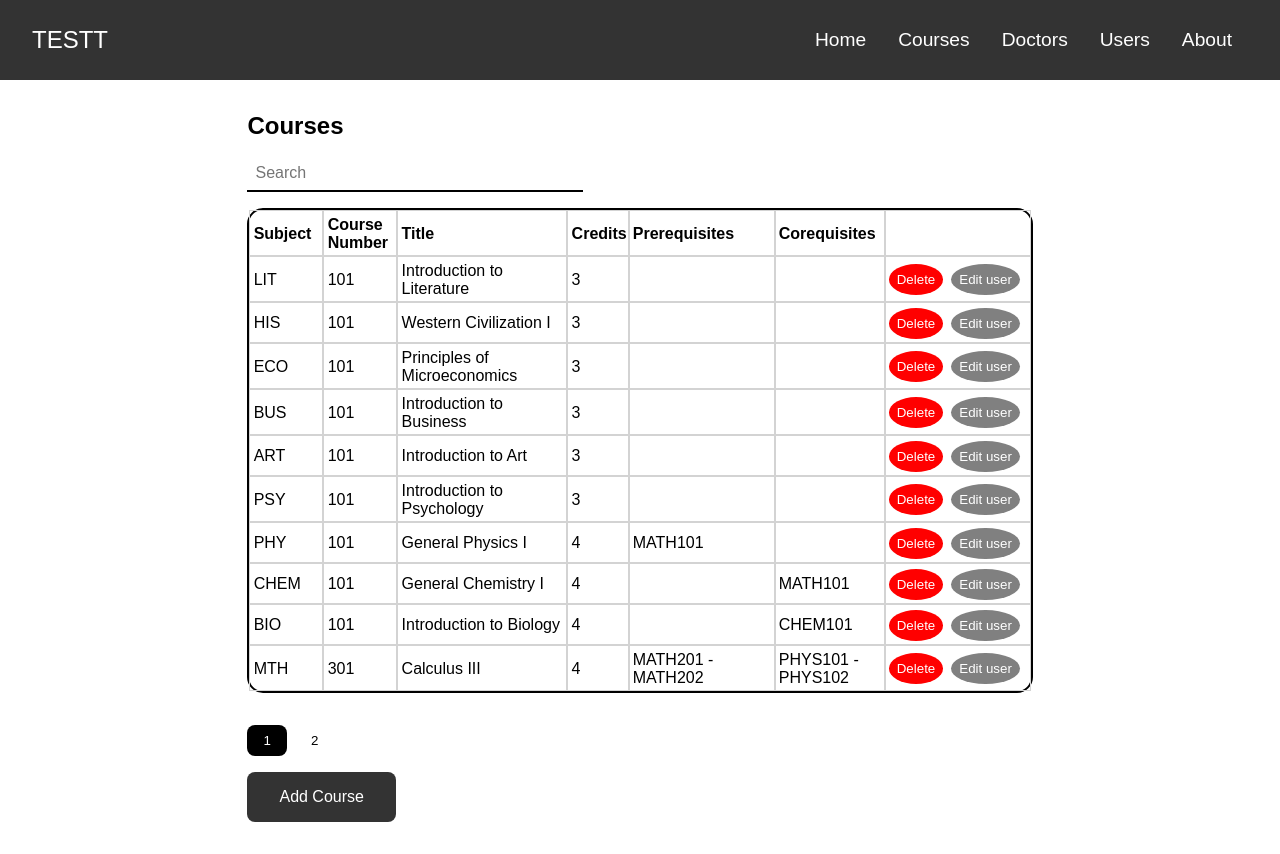
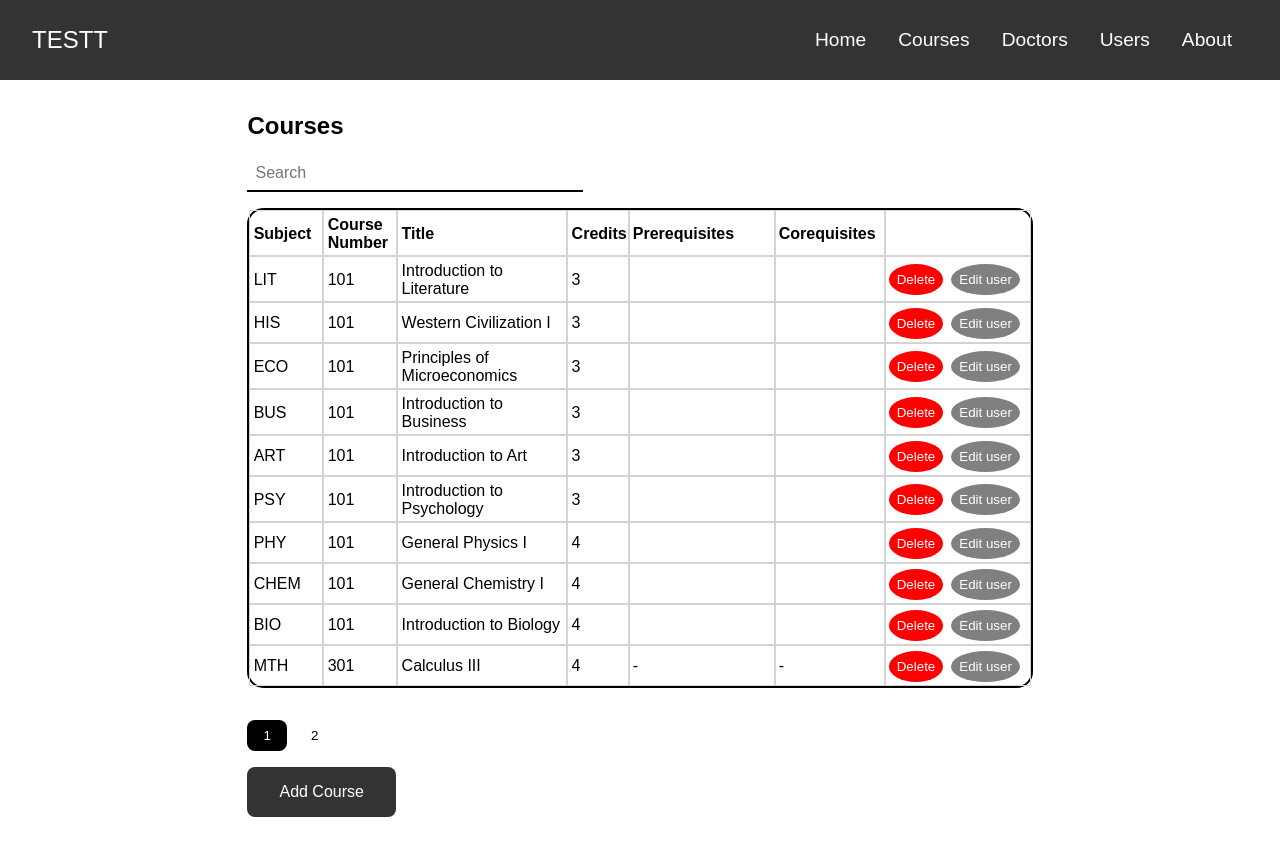
Before and after one commit to TouficAlRifaii/CapstoneProject, a React (Create React App) app in the folder frontend/: page /courses in a window 1280 px wide. Built offline with nearby package versions, Linux system fonts and the light colour scheme.

Commit message:
Fixed all the list courses and doctors to be using ids

```diff
--- /dev/null
+++ b/frontend/src/Components/Courses/ListCourseId.js
@@ -0,0 +1,17 @@
+const ListCourseId = ({ course, courses }) => {
+  return (
+    <td>
+      {course
+        .map((courseId) => {
+          const cId = courseId;
+          const course = courses.find((c) => c.id === parseInt(courseId));
+          console.log("Course ID:", courseId);
+          console.log("Course Object:", course);
+          return course ? `${course.subject}${course.courseNumber}` : "";
+        })
+        .join(" - ")}
+    </td>
+  );
+};
+
+export default ListCourseId;
--- a/frontend/src/Components/Courses/ListCourses.js
+++ b/frontend/src/Components/Courses/ListCourses.js
@@ -1,4 +1,5 @@
 import React, { useState, useEffect } from "react";
+import ListCourseId from "./ListCourseId";
 import { Link } from "react-router-dom";
 
 const ListCourses = ({ courses, setCourses }) => {
@@ -66,8 +67,8 @@ const ListCourses = ({ courses, setCourses }) => {
               <td>{course.courseNumber}</td>
               <td>{course.title}</td>
               <td>{course.creditsNbr}</td>
-              <td>{course.preReq.join(" - ")}</td>
-              <td>{course.coReq.join(" - ")}</td>
+              <ListCourseId course={course.preReq} courses={courses} />{" "}
+              <ListCourseId course={course.coReq} courses={courses} />{" "}
               <td>
                 <button
                   onClick={() => handleDeleteCourse(course.id)}
--- a/frontend/src/Components/Doctors/Doctors.js
+++ b/frontend/src/Components/Doctors/Doctors.js
@@ -1,6 +1,7 @@
 import React, { useState, useEffect } from "react";
 import { Link } from "react-router-dom";
-
+import ListCourseId from "../Courses/ListCourseId";
+import ListDoctorSession from "./ListDoctorSession";
 const Doctors = ({ doctors, setDoctors, courses }) => {
   const [searchResults, setSearchResults] = useState([]);
   const [search, setSearch] = useState("");
@@ -67,43 +68,8 @@ const Doctors = ({ doctors, setDoctors, courses }) => {
               <td>{doctor.name}</td>
               <td>{doctor.lastName}</td>
               <td>{doctor.title}</td>
-              {doctor.tCourses
-                .map((courseId) => {
-                  const cId = courseId;
-                  const course = courses.find(
-                    (c) => c.id === parseInt(courseId)
-                  );
-                  console.log("Course ID:", courseId);
-                  console.log("Course Object:", course);
-                  return course
-                    ? `${course.subject}${course.courseNumber}`
-                    : "";
-                })
-                .join(" - ")}
-              <td>
-                <div>
-                  <h4>MWF</h4>
-                  {doctor.sessions
-                    .filter((session) => session.days === "MWF")
-                    .sort((a, b) => (a.start > b.start ? 1 : -1))
-                    .map((session, index) => (
-                      <div key={index}>
-                        {session.start} - {session.end}
-                      </div>
-                    ))}
-                </div>
-                <div>
-                  <h4>TR</h4>
-                  {doctor.sessions
-                    .filter((session) => session.days === "TR")
-                    .sort((a, b) => (a.start > b.start ? 1 : -1))
-                    .map((session, index) => (
-                      <div key={index}>
-                        {session.start} - {session.end}
-                      </div>
-                    ))}
-                </div>
-              </td>
+              <ListCourseId course={doctor.tCourses} courses={courses} />
+              <ListDoctorSession doctor={doctor} />
               <td>
                 <button
                   onClick={() => handleDelete(doctor.id)}
--- /dev/null
+++ b/frontend/src/Components/Doctors/ListDoctorSession.js
@@ -0,0 +1,30 @@
+const ListDoctorSession = ({ doctor }) => {
+  return (
+    <td>
+      <div>
+        <h4>MWF</h4>
+        {doctor.sessions
+          .filter((session) => session.days === "MWF")
+          .sort((a, b) => (a.start > b.start ? 1 : -1))
+          .map((session, index) => (
+            <div key={index}>
+              {session.start} - {session.end}
+            </div>
+          ))}
+      </div>
+      <div>
+        <h4>TR</h4>
+        {doctor.sessions
+          .filter((session) => session.days === "TR")
+          .sort((a, b) => (a.start > b.start ? 1 : -1))
+          .map((session, index) => (
+            <div key={index}>
+              {session.start} - {session.end}
+            </div>
+          ))}
+      </div>
+    </td>
+  );
+};
+
+export default ListDoctorSession;
```
